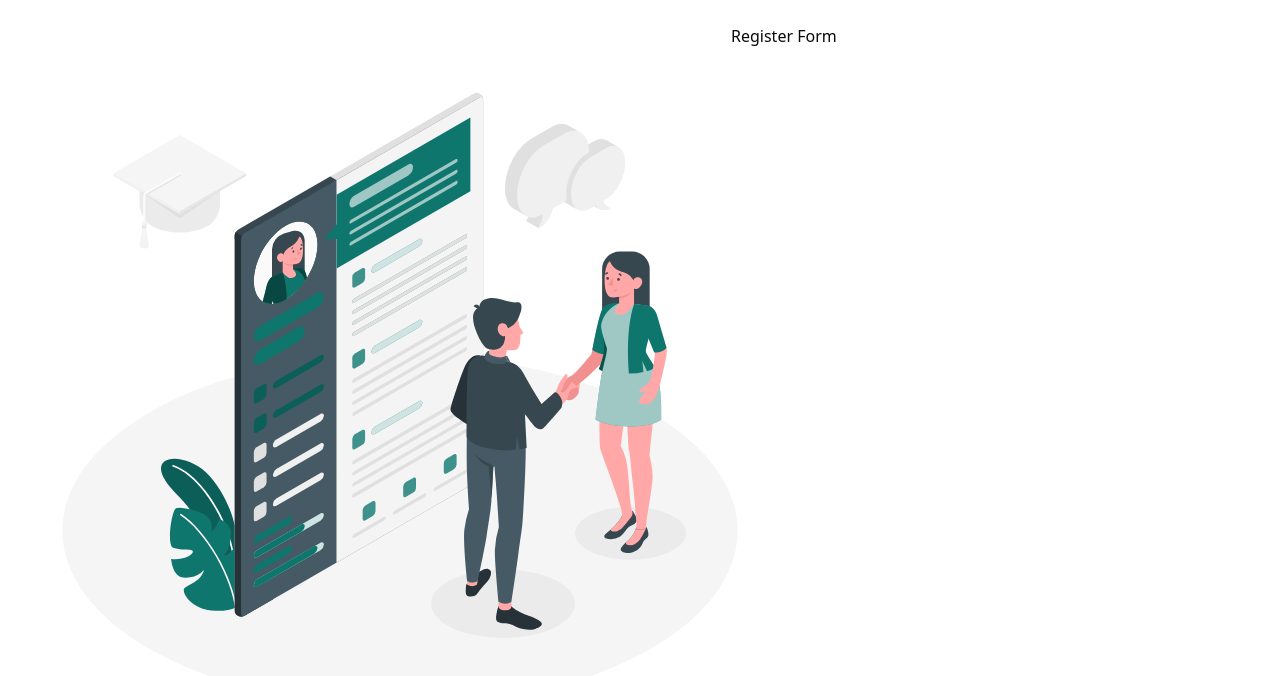
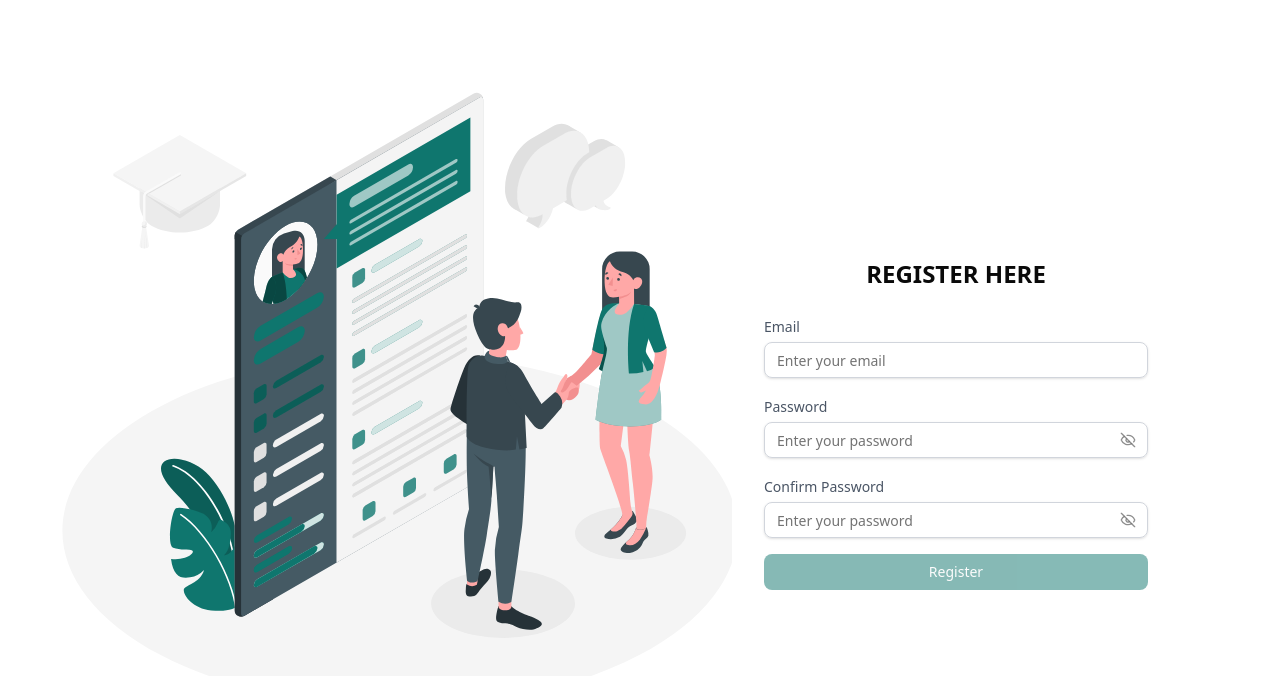
Before and after one commit to DevStreak-Code/devstreak-web-user, a React (Vite) app: page /register in a window 1280 px wide. Shown: the top 676 px of the page. Built offline with nearby package versions, Linux system fonts and the light colour scheme.

Commit message:
Feature | DEV-01 | Register Form Created

```diff
--- a/src/features/common/Register.tsx
+++ b/src/features/common/Register.tsx
@@ -1,9 +1,152 @@
 import { PublicLayout } from "@/components/Layouts";
+import { useForm } from "react-hook-form";
+import { z } from "zod";
+import { zodResolver } from "@hookform/resolvers/zod";
+import CustomInput from "@/components/CustomInput";
+import CustomButton from "@/components/CustomButton";
 
-const Register = () => {
+// Zod
+const registerSchema = z
+  .object({
+    email: z.string().min(1, "Email is required").email("Invalid email"),
+    password: z
+      .string()
+      .min(6, "Minimum 6 characters")
+      .max(20, "Maximum 20 characters"),
+    confirmPassword: z.string().min(1, "Confirm Password is required"),
+  })
+  .refine((data) => data.password === data.confirmPassword, {
+    path: ["confirmPassword"],
+    message: "Passwords do not match",
+  });
+
+type RegisterFormData = z.infer<typeof registerSchema>;
+
+const Register: React.FC = () => {
+  const {
+    register,
+    handleSubmit,
+    formState: { errors, isValid },
+  } = useForm<RegisterFormData>({
+    resolver: zodResolver(registerSchema),
+    mode: "onChange",
+  });
+
+  const onSubmit = (data: RegisterFormData) => {
+    console.log("Form Submitted:", data);
+  };
   return (
     <PublicLayout>
-      <div>Register Form</div>
+      <div className="min-h-screen flex items-center justify-center ">
+        <form
+          onSubmit={handleSubmit(onSubmit)}
+          className="bg-white p-8 rounded-xl w-full max-w-md"
+          noValidate
+        >
+          <h2 className="text-2xl font-bold mb-6 text-center">REGISTER HERE</h2>
+
+          {/* Email */}
+          {/* <div className="mb-4">
+            <label htmlFor="email" className="block font-medium mb-1">
+              Email
+            </label>
+            <input
+              type="email"
+              id="email"
+              placeholder="Enter your email"
+              {...register("email")}
+              className="w-full border border-gray-300 rounded-md px-4 py-2 focus:outline-none focus:ring-2 focus:ring-blue-500"
+            />
+            {errors.email && (
+              <p className="text-red-500 text-sm mt-1">
+                {errors.email.message}
+              </p>
+            )}
+          </div> */}
+          <div className="mb-4">
+
+          <CustomInput
+            label="Email"
+            type="email"
+            error={errors.email?.message}
+            placeholder="Enter your email"
+            {...register("email")}
+            />
+            </div>
+
+          {/* Password */}
+          {/* <div className="mb-4">
+            <label htmlFor="password" className="block font-medium mb-1">
+              Password
+            </label>
+            <input
+              type="password"
+              id="password"
+              placeholder="Enter your password"
+              {...register("password")}
+              className="w-full border border-gray-300 rounded-md px-4 py-2 focus:outline-none focus:ring-2 focus:ring-blue-500"
+            />
+            {errors.password && (
+              <p className="text-red-500 text-sm mt-1">
+                {errors.password.message}
+              </p>
+            )}
+          </div> */}
+          <div className="mb-4">
+
+          <CustomInput
+            label="Password"
+            error={errors.password?.message}
+            type="password"
+            placeholder="Enter your password"
+            {...register("password")}
+            />
+            </div>
+
+          {/* Confirm Password */}
+          {/* <div className="mb-6">
+            <label htmlFor="confirmPassword" className="block font-medium mb-1">
+              Confirm Password
+            </label>
+            <input
+              type="password"
+              id="confirmPassword"
+              placeholder="Re-enter your password"
+              {...register("confirmPassword")}
+              className="w-full border border-gray-300 rounded-md px-4 py-2 focus:outline-none focus:ring-2 focus:ring-blue-500"
+            />
+            {errors.confirmPassword && (
+              <p className="text-red-500 text-sm mt-1">
+                {errors.confirmPassword.message}
+              </p>
+            )}
+          </div> */}
+          <div className="mb-4">
+
+          <CustomInput
+            label=" Confirm Password"
+            error={errors.confirmPassword?.message}
+            type="password"
+            placeholder="Enter your password"
+            {...register("confirmPassword")}
+            />
+
+            </div>
+
+          {/* Submit Button */}
+          {/* <button
+            type="submit"
+            disabled={!isValid}
+            className={`w-full bg-blue-600 text-white py-2 rounded-md font-semibold ${
+              !isValid ? "opacity-50 cursor-not-allowed" : "hover:bg-blue-700"
+            }`}
+          >
+            Continue
+          </button> */}
+
+          <CustomButton label="Register" className="w-full" type="submit" disabled={!isValid}/>
+        </form>
+      </div>
     </PublicLayout>
   );
 };
```
